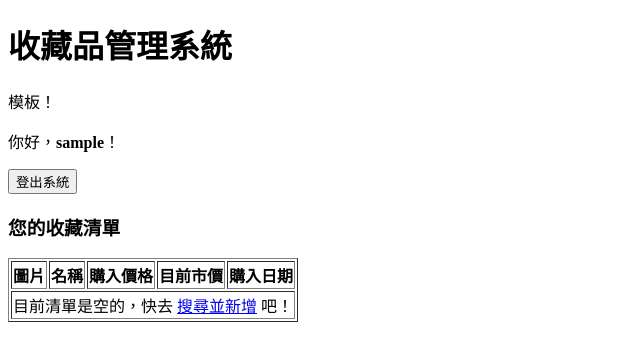
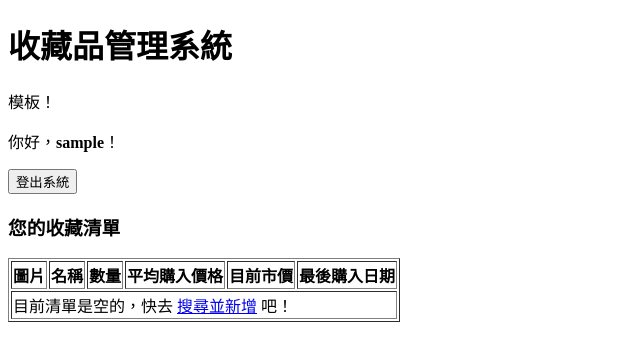
Before and after one commit to heyheyboy777/DBMS-final-project, a Django app: page / in a window 1280 px wide. Shown: the top 361 px of the page, without its empty margins (0-640 px from the left). Run offline with Django 4.2, Linux system fonts and the light colour scheme; the visitor is signed in with stand-in values (Sample User, id 1); data that the repository does not hold is empty.

Commit message:
db_change

```diff
--- a/tracker/templates/tracker/index.html
+++ b/tracker/templates/tracker/index.html
@@ -21,9 +21,10 @@
             <tr>
                 <th>圖片</th>
                 <th>名稱</th>
-                <th>購入價格</th>
+                <th>數量</th>
+                <th>平均購入價格</th>
                 <th>目前市價</th>
-                <th>購入日期</th>
+                <th>最後購入日期</th>
             </tr>
         </thead>
         <tbody>
@@ -31,13 +32,14 @@
             <tr>
                 <td><img src="{{ item.image }}" width="300"></td>
                 <td>{{ item.name }}</td>
+                <td>{{ item.quantity }}</td>
                 <td>${{ item.buy_price }}</td>
                 <td style="color: green;">${{ item.now_price }}</td>
                 <td>{{ item.buy_date }}</td>
             </tr>
             {% empty %}
             <tr>
-                <td colspan="5">目前清單是空的，快去 <a href="{% url 'search_product' %}">搜尋並新增</a> 吧！</td>
+                <td colspan="6">目前清單是空的，快去 <a href="{% url 'search_product' %}">搜尋並新增</a> 吧！</td>
                 </tr>
             {% endfor %}
             </tbody>
--- a/tracker/views.py
+++ b/tracker/views.py
@@ -10,15 +10,19 @@ def index(request):
 
     if request.user.is_authenticated:
         with connection.cursor() as cursor:
-            # 1. 去資料庫撈屬於這個使用者的收藏，包含圖片和最新行情
+            # 1. 去資料庫撈屬於這個使用者的收藏，包含圖片和最新行情，並將相同的商品合併顯示數量
             sql = """
-                SELECT p.name, p.imgurl, ui.purchase_price, ui.purchase_date,
+                SELECT p.name, p.imgurl,
+                       AVG(ui.purchase_price) AS avg_purchase_price,
+                       MAX(ui.purchase_date) AS latest_purchase_date,
                        COALESCE((SELECT market_price FROM price_histories
                                 WHERE product_id = p.id
-                                ORDER BY recorded_at DESC LIMIT 1), ui.purchase_price) AS market_price
+                                ORDER BY recorded_at DESC LIMIT 1), AVG(ui.purchase_price)) AS market_price,
+                       SUM(ui.quantity) AS total_quantity
                 FROM user_inventories ui
                 JOIN products p ON ui.product_id = p.id
                 WHERE ui.user_id = %s
+                GROUP BY p.id, p.name, p.imgurl
             """
             cursor.execute(sql, [request.user.id])
             rows = cursor.fetchall()
@@ -28,9 +32,10 @@ def index(request):
                 inventory_list.append({
                     'name': row[0],
                     'image': row[1],
-                    'buy_price': row[2],
-                    'buy_date': row[3],
+                    'buy_price': round(row[2], 2) if row[2] else 0, # 取平均購入價格
+                    'buy_date': row[3], # 最後一次購買日期
                     'now_price': row[4],
+                    'quantity': row[5], # 總數量
                 })
 
     # 3. 關鍵在這：要把 inventory_list 塞進最後一個參數 (把菜放到桌上)
```
